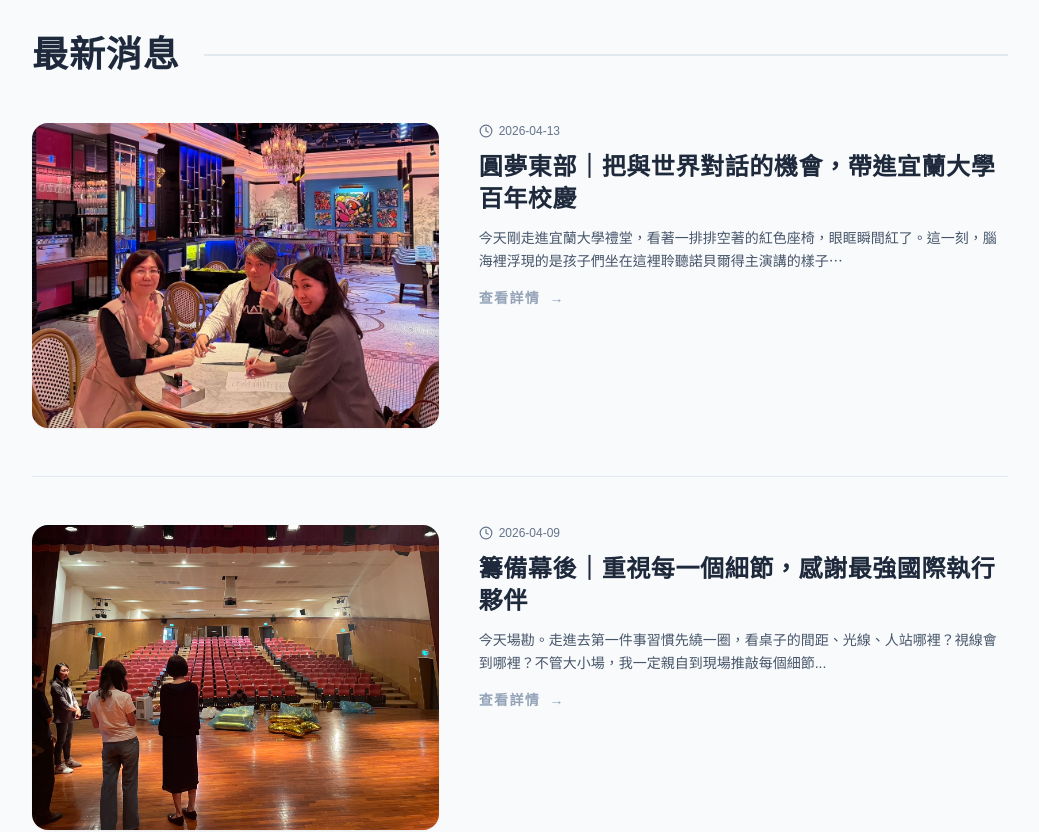
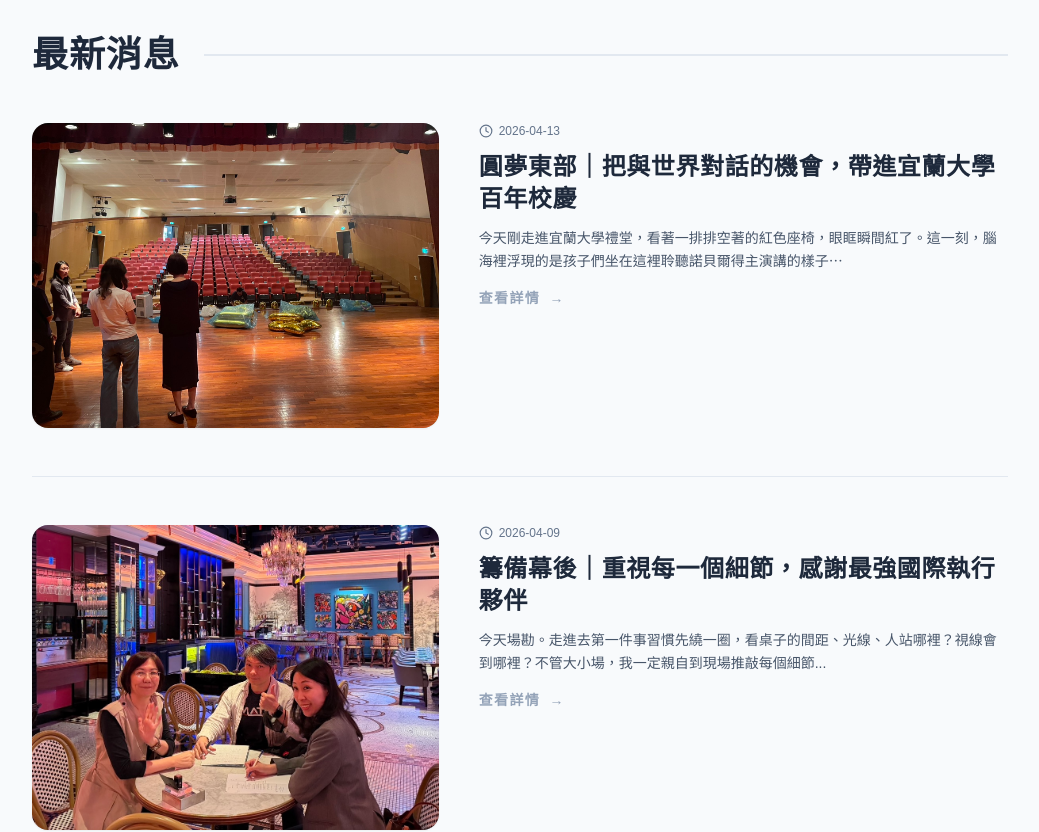
Before and after one commit to sky940714/nsic-website, a React (Vite) app: page / in a window 1280 px wide. Shown: the part 2980-3812 px from the top of the page, without its empty margins (120-1159 px from the left). Built offline with nearby package versions, Linux system fonts and the light colour scheme.

Commit message:
新增最新消息

```diff
--- a/src/components/NewsSection.tsx
+++ b/src/components/NewsSection.tsx
@@ -15,7 +15,7 @@ interface NewsItem {
   image: string;
 }
 
-// === 新聞資料庫 (依照日期由新到舊排列) ===
+// === 新聞資料庫 ===
 const newsData: NewsItem[] = [
   {
     id: 1,
@@ -23,7 +23,7 @@ const newsData: NewsItem[] = [
     title: "圓夢東部｜把與世界對話的機會，帶進宜蘭大學百年校慶",
     summary: "今天剛走進宜蘭大學禮堂，看著一排排空著的紅色座椅，眼眶瞬間紅了。這一刻，腦海裡浮現的是孩子們坐在這裡聆聽諾貝爾得主演講的樣子⋯",
     content: "今天剛走進宜蘭大學禮堂，看著一排排空著的紅色座椅，眼眶瞬間紅了。\n\n這一刻，腦海裡浮現的是孩子們坐在這裡聆聽諾貝爾得主演講的樣子⋯無論是家在東部，還是在這片土地上求學的孩子，他們同樣聰明、同樣充滿希望，卻常常因為地理的阻隔，少了一點親眼看見世界的機會。\n\n這一刻，心裡有個聲音在對自己說：愛蓮妳終於做到了，終於把這份與世界對話的機會，帶進了東部的校園，讓孩子們能真實地坐在這裡，跟世界頂尖的得主處在同一個空間，想讓他們知道，世界沒有遺忘他們，世界級的智慧與光芒，此刻就近在咫尺。\n\n感謝宜蘭大學校長與團隊的用心，在百年校慶的歷史時刻，謝謝你們如此細緻的安排，協助邀請宜蘭、花蓮、台東地區學校孩子們一起走進這個禮堂，讓這份禮物能圓滿送達，一起走進這個場域，接受這場世界的洗禮。\n\n站在禮堂裡，看著那些椅子，我心裡真的很激動、很安慰，過去所經歷的挑戰與疲憊，在這一刻都變得值得了，這件事對我而言比什麼都重要，我沒有讓這個願望只停留在想像裡。\n\n今天，是最開心的時刻\n今天，是最安慰的一天\n\n#國立宜蘭大學百年校慶",
-    image: new1Img
+    image: new2Img // 照片已對調為 new2.jpg (禮堂)
   },
   {
     id: 2,
@@ -31,7 +31,7 @@ const newsData: NewsItem[] = [
     title: "籌備幕後｜重視每一個細節，感謝最強國際執行夥伴",
     summary: "今天場勘。走進去第一件事習慣先繞一圈，看桌子的間距、光線、人站哪裡？視線會到哪裡？不管大小場，我一定親自到現場推敲每個細節...",
     content: "今天場勘。\n\n走進去第一件事習慣先繞一圈，看桌子的間距、光線、人站哪裡？視線會到哪裡？不管大小場，我一定親自到現場推敲每個細節，很知道每一場會議、每一個節奏都是對講者及現場的尊重，那個當下對某個人來說，可能是影響往後的一個重要時刻，這種事沒辦法隨便。\n\n不知為什麼，今天一進現場就想到去年五月，那超級的五天四夜接待及三天14個大小現場⋯\n\n回想在當下，因為知道有紅映團隊，我不用一直回頭確認，采傑隨行秘書們在貴賓旁安靜照顧，不搶戲，但什麼都想到了～幾位得主回去之後都還特別提到他們的細膩。\n\n今年一樣有他們在，我放心！\n\n#國際執行夥伴\n#紅映國際活動製作\n#采傑國際會議服務",
-    image: new2Img
+    image: new1Img // 照片已對調為 new1.jpg (場地討論)
   }
 ];
 
```
